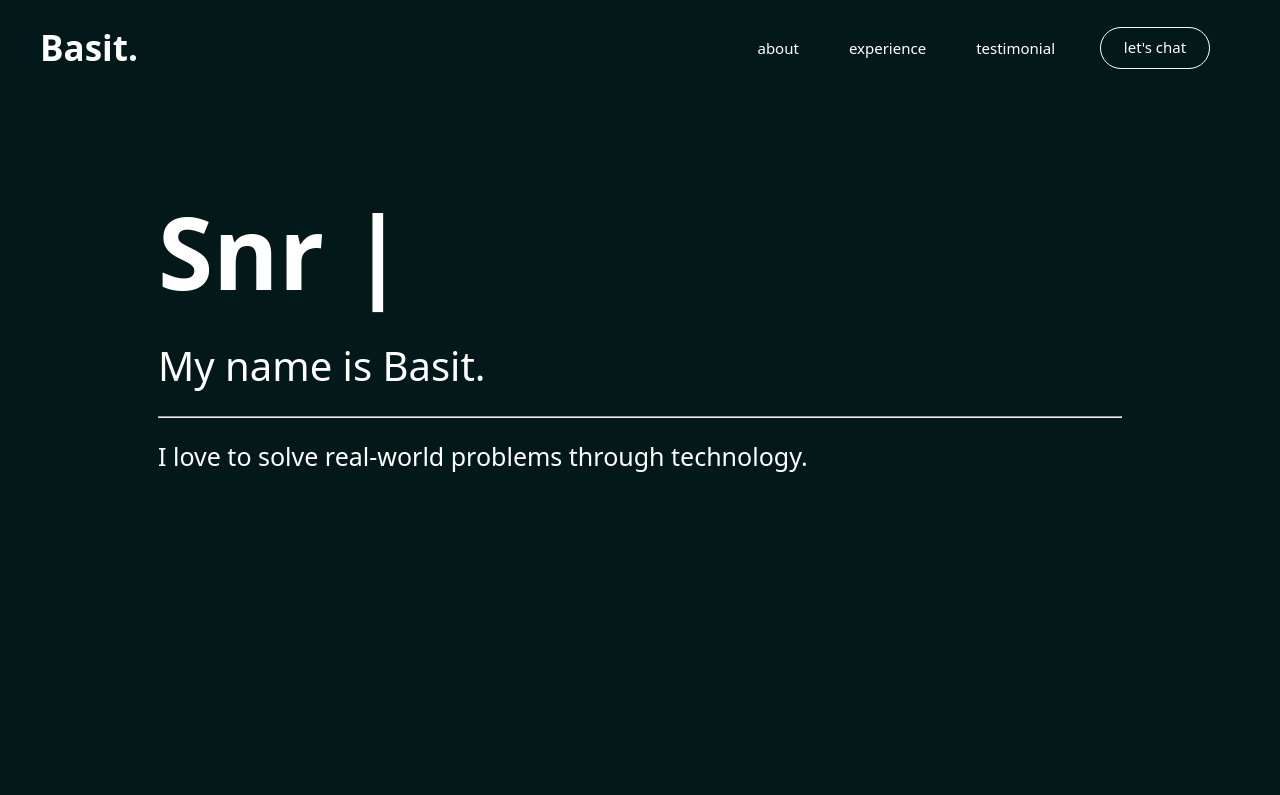
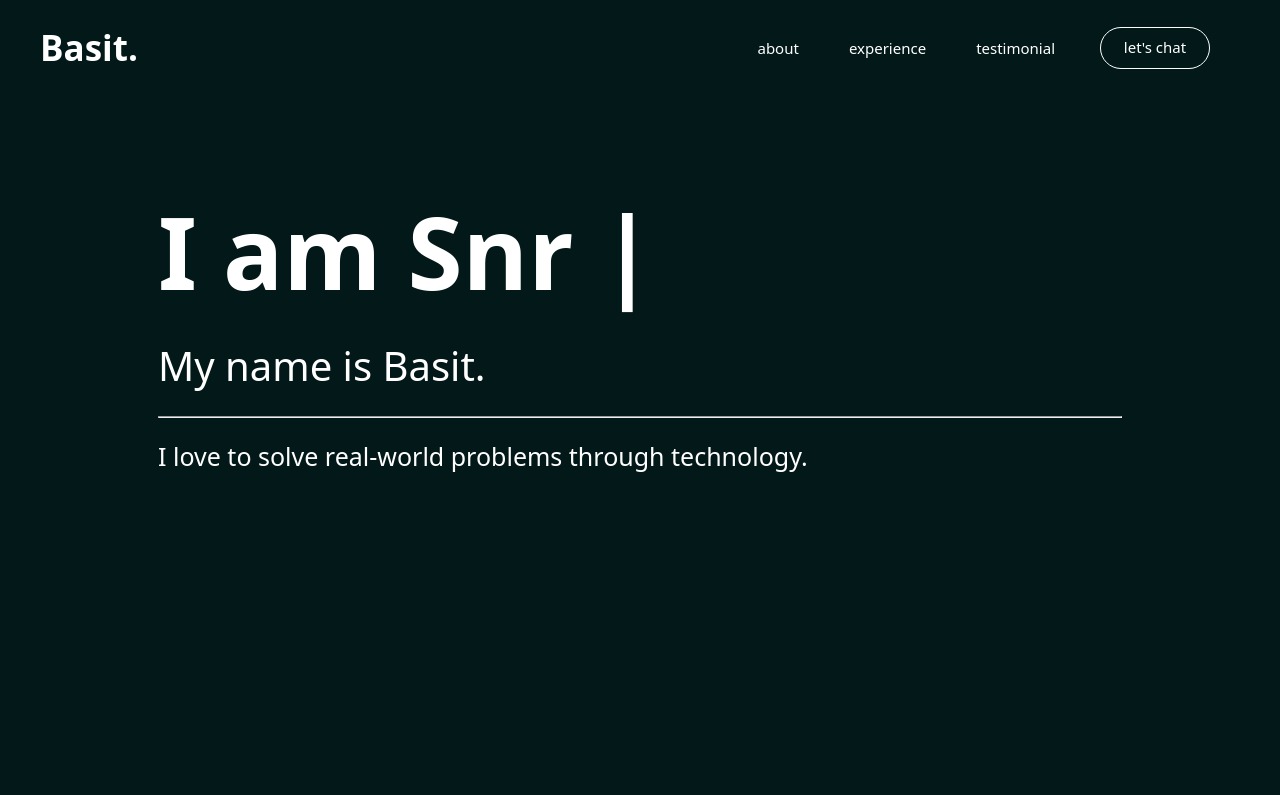
Before and after one commit to dev-basit/my-portfolio, a Next.js app: page / in a window 1280 px wide. Shown: the top 795 px of the page. Built offline with nearby package versions, Linux system fonts and the light colour scheme.

Commit message:
updated my info

```diff
--- a/src/components/featured/index.tsx
+++ b/src/components/featured/index.tsx
@@ -44,6 +44,7 @@ function Featured() {
     <FeaturedStyles.FeaturedContainer data-aos="zoom-in-up" id="featured">
       <div style={{ display: "inline-block" }}>
         <FeaturedStyles.FeaturedHeading>
+          {"I am "}
           <span id="typewriter"></span>
           <span id="cursor">|</span>
         </FeaturedStyles.FeaturedHeading>
--- a/src/pages/index.tsx
+++ b/src/pages/index.tsx
@@ -10,6 +10,7 @@ import Experience from "@/components/experience";
 import Projects from "@/components/projecs";
 import Footer from "@/components/footer";
 import Testimonial from "@/components/testimonial";
+import { config } from "@/config";
 
 export default function Home() {
   useEffect(() => {
@@ -19,7 +20,7 @@ export default function Home() {
   return (
     <>
       <Head>
-        <title>Abdul Basit</title>
+        <title>{config.name} - Snr Full Stack Developer</title>
         <meta name="description" content="Software Developer - Portfolio" />
         <meta name="viewport" content="width=device-width, initial-scale=1" />
         <link rel="icon" href="/favicon.ico" />
```
